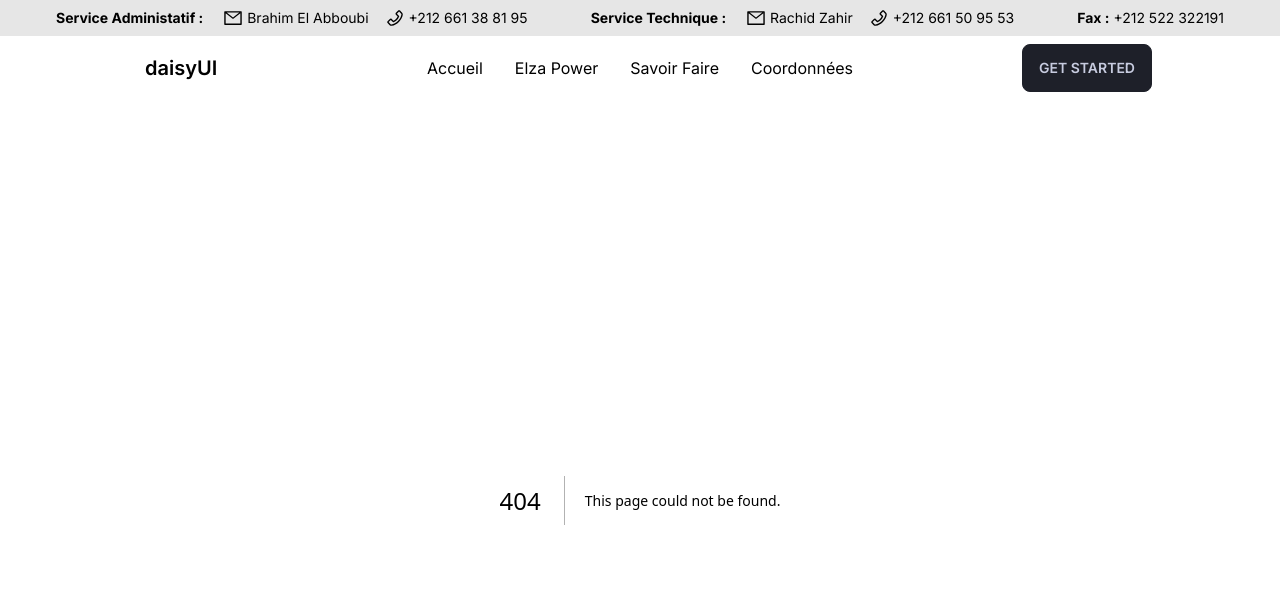
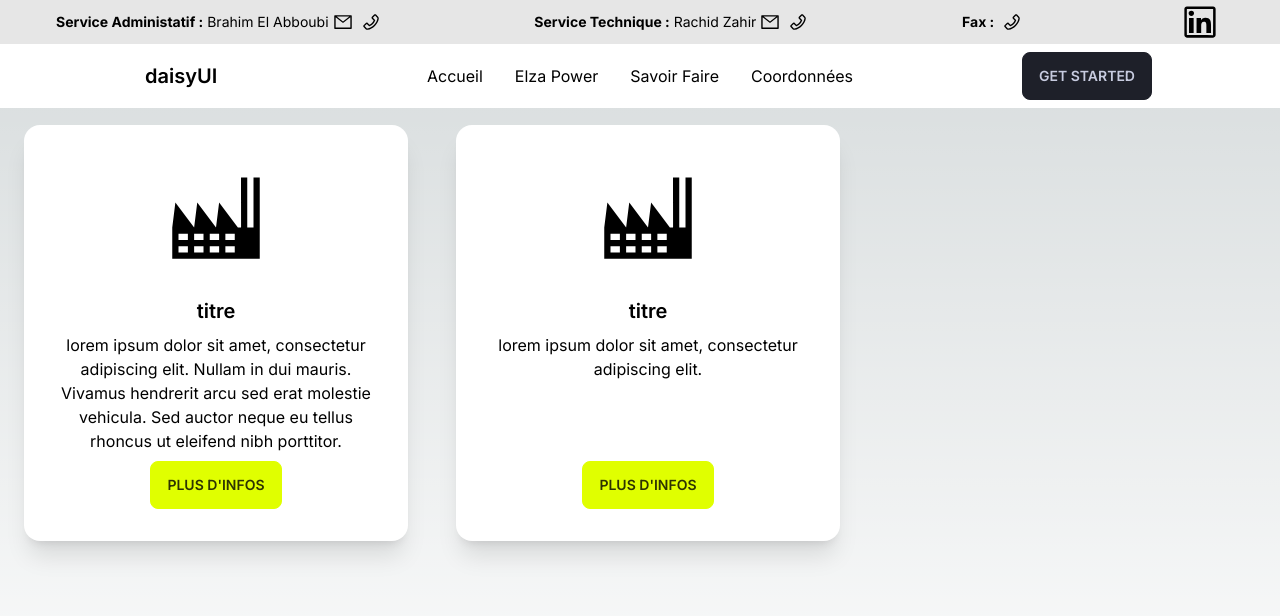
Before and after one commit to Proxy-o/elza, a Next.js app: page /services in a window 1280 px wide. Before the commit this address had no page. Shown: the top 616 px of the page. Built offline with nearby package versions, Linux system fonts and the light colour scheme.

Commit message:
[ui] created cards ui

```diff
--- /dev/null
+++ b/app/components/card/card.tsx
@@ -0,0 +1,21 @@
+import React from "react";
+import { GiFactory } from "react-icons/gi";
+
+export default function Card({icon, title, description}:{icon:React.ReactNode, title:string, description:string}) {
+  return (
+    <>
+      <div className="card w-96 bg-base-100 shadow-xl m-6">
+        <figure className="px-10 pt-10">
+          {icon}
+        </figure>
+        <div className="card-body items-center text-center">
+          <h2 className="card-title">{title}</h2>
+          <p>{description}</p>
+          <div className="card-actions">
+            <button className="btn btn-primary">plus d'infos</button>
+          </div>
+        </div>
+      </div>
+    </>
+  );
+}
--- a/app/components/header/SubHeader.tsx
+++ b/app/components/header/SubHeader.tsx
@@ -1,31 +1,44 @@
 import React from "react";
-import { AiOutlineMail, AiOutlinePhone } from "react-icons/ai";
+import { AiOutlineLinkedin, AiOutlineMail, AiOutlinePhone } from "react-icons/ai";
 
 export default function SubHeader() {
   return (
     <div className="navbar min-h-6 bg-base-200 px-12 lg:px-10 hidden lg:flex">
       <div className="flex-1 px-2 mx-2 justify-between">
         <span className="flex text-sm">
-          <span className="text-sm font-bold items-center pr-1">Service Administatif :</span>
-            <AiOutlineMail size={20} className="ml-4 mr-1"/>
+          <span className="text-sm font-bold items-center pr-1">
+            Service Administatif :
+          </span>
+          Brahim El Abboubi
           <a href="mailto:brahim.elabboubi@elzapower.com">
-            Brahim El Abboubi
+            <AiOutlineMail size={20} className="ml-1 mr-1" />
           </a>
-          <AiOutlinePhone size={20} className="ml-4 mr-1"/>
-          <a href="tel:+212661388195">+212 661 38 81 95</a>
+          <a href="tel:+212661388195">
+            <AiOutlinePhone size={20} className="ml-1 mr-1" />
+          </a>
         </span>
         <span className="flex text-sm">
-          <span className="text-sm font-bold items-center pr-1">Service Technique :</span>
-            <AiOutlineMail size={20} className="ml-4 mr-1"/>
+          <span className="text-sm font-bold items-center pr-1">
+            Service Technique :
+          </span>
+          Rachid Zahir
           <a href="mailto:rachid.zahir@elzapower.com">
-            Rachid Zahir
+            <AiOutlineMail size={20} className="ml-1 mr-1" />
           </a>
-          <AiOutlinePhone size={20} className="ml-4 mr-1"/>
-          <a href="tel:+212661509553">+212 661 50 95 53</a>
+          <a href="tel:+212661509553">
+            <AiOutlinePhone size={20} className="ml-1 mr-1" />
+          </a>
         </span>
         <span className="flex text-sm">
           <span className="text-sm font-bold items-center pr-1">Fax :</span>
-          <a href="tel:+212522322191">+212 522 322191</a>
+          <a href="tel:+212522322191">
+            <AiOutlinePhone size={20} className="ml-1 mr-1" />
+          </a>
+        </span>
+        <span className="flex text-sm">
+          <a href="">
+            <AiOutlineLinkedin size={40} className="ml-1 mr-1 -my-1.5" />
+          </a>
         </span>
       </div>
     </div>
--- a/app/page.tsx
+++ b/app/page.tsx
@@ -3,13 +3,6 @@ import Ticker, { NewsTicker } from "nice-react-ticker";
 
 export default function Home() {
   return (<div className="newsticker">
-  {/* <Ticker isNewsTicker={true}>
-    <NewsTicker id="1" title="Blue passports to be issued to Brits for the first time in decades next month decades next month decades next month decades next month" url=" https://metro.co.uk/2020/02/22/blue-passports-issued-brits-first-time-decades-next-months-12281012/?ito=newsnow-feed" meta="11:10:20"  />
-    <NewsTicker id="2" title="Blue passports to be issued to Brits for the first time in decades next month" url=" https://metro.co.uk/2020/02/22/blue-passports-issued-brits-first-time-decades-next-months-12281012/?ito=newsnow-feed" meta="11:10:20" />
-    <NewsTicker id="3" title="Blue passports to be issued to Brits for the first time in decades next month" url=" https://metro.co.uk/2020/02/22/blue-passports-issued-brits-first-time-decades-next-months-12281012/?ito=newsnow-feed" meta="11:10:20" />
-    <NewsTicker id="4" title="Blue passports to be issued to Brits for the first time in decades next month" url=" https://metro.co.uk/2020/02/22/blue-passports-issued-brits-first-time-decades-next-months-12281012/?ito=newsnow-feed" meta="11:10:20" />
-    <NewsTicker id="5" title="Blue passports to be issued to Brits for the first time in decades next month" url=" https://metro.co.uk/2020/02/22/blue-passports-issued-brits-first-time-decades-next-months-12281012/?ito=newsnow-feed" meta="11:10:20" />
-    <NewsTicker id="6" title="Blue passports to be issued to Brits for the first time in decades next month" url=" https://metro.co.uk/2020/02/22/blue-passports-issued-brits-first-time-decades-next-months-12281012/?ito=newsnow-feed" meta="11:10:20" />
-  </Ticker> */}
+    <div>Next js</div>
 </div>)
 }
--- a/app/serivices/page.tsx
+++ /dev/null
@@ -1,5 +0,0 @@
-import React from "react";
-
-export default function Page() {
-  return <div>Page</div>;
-}
--- /dev/null
+++ b/app/services/page.tsx
@@ -0,0 +1,31 @@
+import React from "react";
+import Card from "../components/card/card";
+import { GiFactory } from "react-icons/gi";
+
+export default function Page() {
+  const cards = [
+    {
+      icon: <GiFactory size={100}/>,
+      title: "titre",
+      description: "lorem ipsum dolor sit amet, consectetur adipiscing elit. Nullam in dui mauris. Vivamus hendrerit arcu sed erat molestie vehicula. Sed auctor neque eu tellus rhoncus ut eleifend nibh porttitor.",
+    },
+    {
+      icon: <GiFactory size={100}/>,
+      title: "titre",
+      description: "lorem ipsum dolor sit amet, consectetur adipiscing elit. ",
+    },
+  ];
+  return (
+    <div className="flex ">
+      {cards.map((card) => {
+        return (
+          <Card
+            icon={card.icon}
+            title={card.title}
+            description={card.description}
+          />
+        );
+      })}
+    </div>
+  );
+}
```
